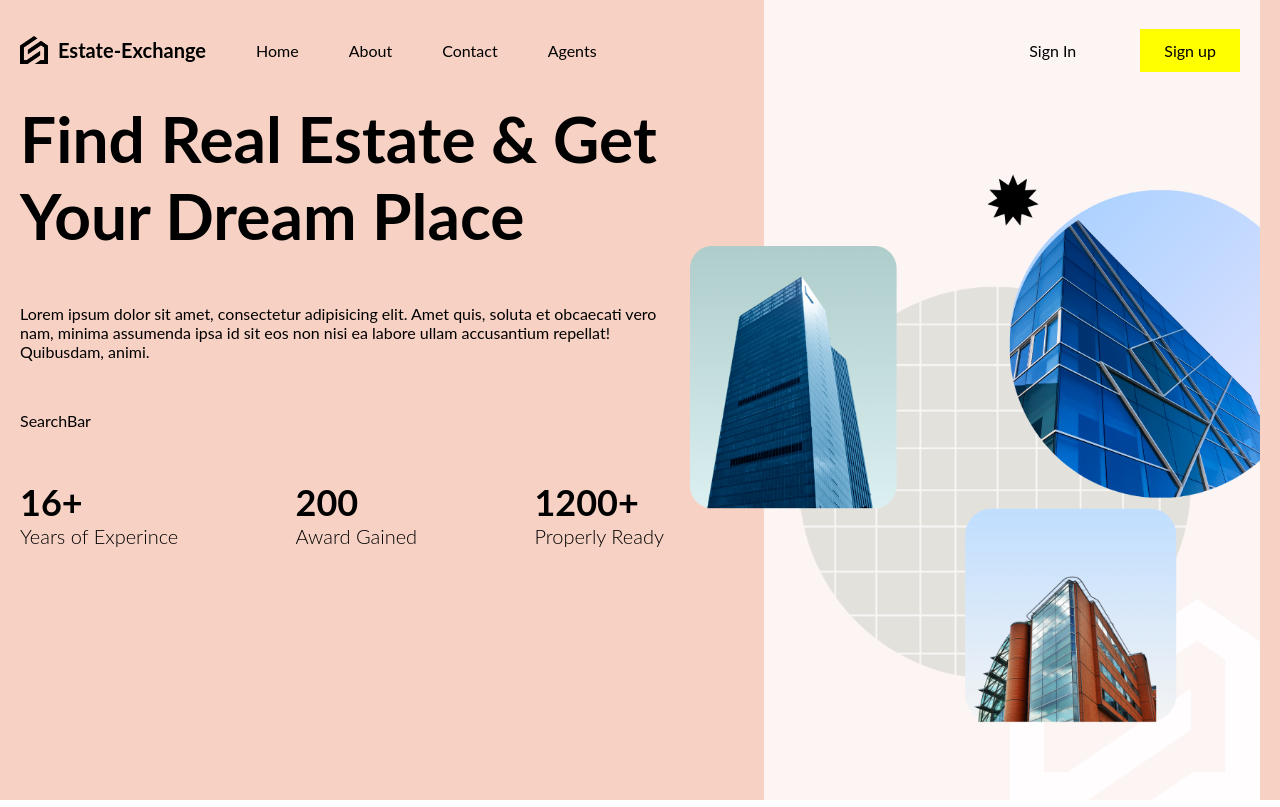
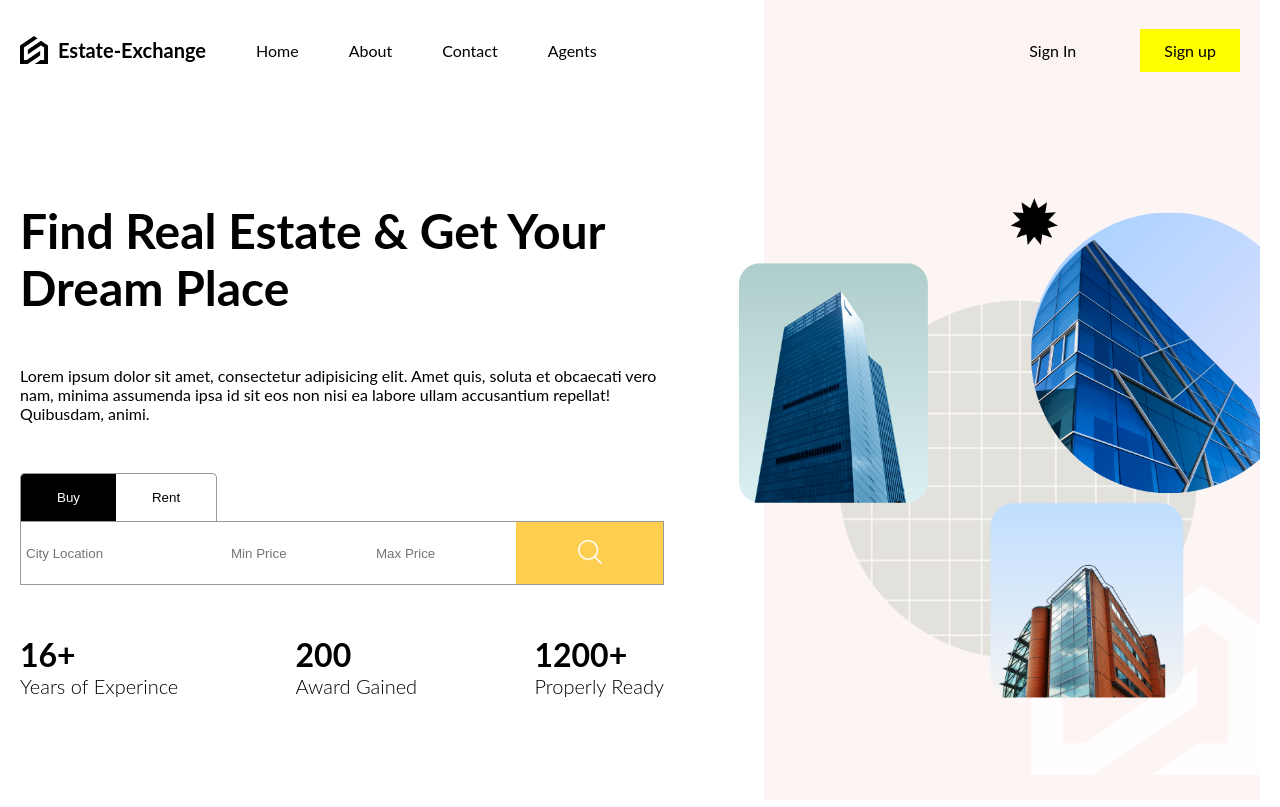
Before and after one commit to Udgeet007/real-estate-UI, a React (Vite) app in the folder client/: page / in a window 1280 px wide. Shown: the top 807 px of the page. Built offline with nearby package versions, Linux system fonts and the light colour scheme.

Commit message:
Search Bar Design Done.

```diff
--- a/client/src/components/searchBar/SearchBar.jsx
+++ b/client/src/components/searchBar/SearchBar.jsx
@@ -1,5 +1,55 @@
 import "./searchBar.scss";
+import { useState } from "react";
+
+const types = ["buy", "rent"];
 
 export default function SearchBar() {
-  return <div>SearchBar</div>;
+  const [query, setQuery] = useState({
+    type: "buy",
+    location: "",
+    minPrice: 0,
+    maxPrice: 0,
+  });
+
+  const switchType = (val) => {
+    setQuery((prev) => ({ ...prev, type: val }));
+  };
+  return (
+    <div className="searchBar">
+      <div className="type">
+        {types.map((type) => (
+          <button
+            key={type}
+            onClick={() => switchType(type)}
+            className={query.type === type ? "active" : ""}
+          >
+            {type}
+          </button>
+        ))}
+        {/* <button  onClick={() => switchType("rent")}>Rent</button>  */}
+        {/* <button>Buy</button>
+        <button>Rent</button> */}
+      </div>
+      <form>
+        <input type="text" name="location" placeholder="City Location" />
+        <input
+          type="number"
+          name="minPrice"
+          min={0}
+          max={10000000}
+          placeholder="Min Price"
+        />
+        <input
+          type="number"
+          name="maxPrice"
+          min={0}
+          max={10000000}
+          placeholder="Max Price"
+        />
+        <button>
+          <img src="/search.png" alt="" />
+        </button>
+      </form>
+    </div>
+  );
 }
--- a/client/src/components/searchBar/searchBar.scss
+++ b/client/src/components/searchBar/searchBar.scss
@@ -0,0 +1,99 @@
+@import "../../responsive.scss";
+
+.searchBar {
+  .type {
+    // @include small_Screen{
+    //   margin-bottom: 5px;
+    // }
+    button {
+      padding: 16px 36px;
+      border: 1px solid #999;
+      border-bottom: none;
+      cursor: pointer;
+      background-color: white;
+      text-transform: capitalize;
+
+
+
+      &.active {
+        background-color: black;
+        color: white;
+      }
+
+      &:first-child {
+        border-top-left-radius: 5px;
+        border-right: none;
+
+        @include small_Screen{
+          // border-bottom: 1px solid #999;
+        }
+      }
+
+      &:last-child {
+        border-top-right-radius: 5px;
+        border-left: none;
+      }
+    }
+  }
+
+  form {
+    border: 1px solid #999;
+    display: flex;
+    justify-content: space-between;
+    height: 64px;
+    gap: 5px;
+
+    @include small_Screen{
+      flex-direction: column;
+      border: none;
+    }
+
+    input {
+      border: none;
+      padding: 0px 10px;
+      width: 200px;
+
+      @include large_Screen {
+        padding: 0px 5px;
+
+        &:nth-child(2),
+        &:nth-child(3) {
+          width: 140px;
+        }
+      }
+      @include medium_Screen{
+        width: 200px;
+        &:nth-child(2),
+        &:nth-child(3){
+          width: auto;
+        }
+      }
+
+      @include small_Screen{
+        width: auto;
+        &:nth-child(2),
+        &:nth-child(3){
+          width: auto;
+        }
+        padding: 20px;
+        border: 1px solid #999;
+      }
+    }
+
+    button {
+      border: none;
+      cursor: pointer;
+      background-color: #fece51;
+      flex: 1;
+
+      @include small_Screen{
+        padding: 10px;
+      }
+      img {
+        width: 24px;
+        height: 24px;
+      }
+
+    }
+  }
+}
--- a/client/src/layout.scss
+++ b/client/src/layout.scss
@@ -9,17 +9,17 @@
   padding-right: 20px;
 
   @include large_Screen {
-    background-color: rgb(247, 210, 196);
+    // background-color: rgb(247, 210, 196);
     max-width: 1280px;
   }
 
   @include medium_Screen {
-    background-color: rgb(186, 203, 234);
+    // background-color: rgb(186, 203, 234);
     max-width: 768px;
   }
 
   @include small_Screen {
-    background-color: rgb(239, 200, 200);
+    // background-color: rgb(239, 200, 200);
     max-width: 640px;
   }
 
--- a/client/src/pages/homePage/homePage.scss
+++ b/client/src/pages/homePage/homePage.scss
@@ -1,3 +1,4 @@
+@import "../../responsive.scss";
 .homePage {
   display: flex;
   height: 100%;
@@ -11,19 +12,38 @@
       padding-right: 100px;
       display: flex;
       flex-direction: column;
+      justify-content: center;
       gap: 50px;
       height: 100%;
 
+      @include medium_Screen{
+        padding: 0;
+      }
+      @include small_Screen{
+        justify-content: flex-start;
+      }
       .title{
         font-size: 64px;
+
+        @include large_Screen{
+          font-size: 48px;
+        }
       }
 
       .boxes{
         display: flex;
         justify-content: space-between;
 
+        @include small_Screen{
+          display: none;
+        }
+
         h1{
           font-size: 36px;
+
+          @include large_Screen{
+            font-size: 32px;
+          }
         }
         h2{
           font-size: 20px;
@@ -40,11 +60,18 @@
     display: flex;
     align-items: center;
 
+    @include medium_Screen{
+      display: none;
+    }
+
     img {
       width: 115%;
       position: absolute;
       right: 0;
 
+      @include large_Screen{
+        width: 105%;
+      }
     }
   }
 
```
